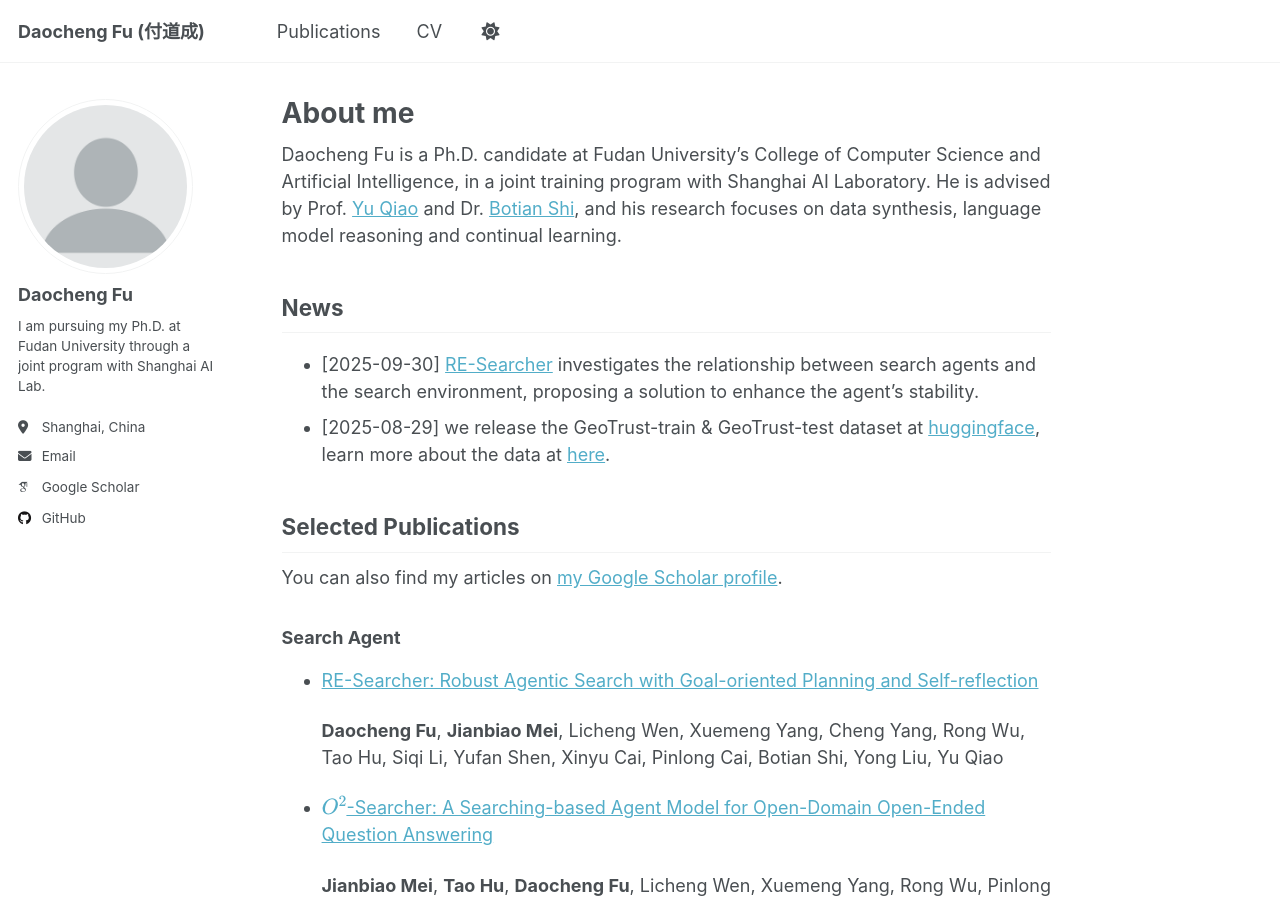
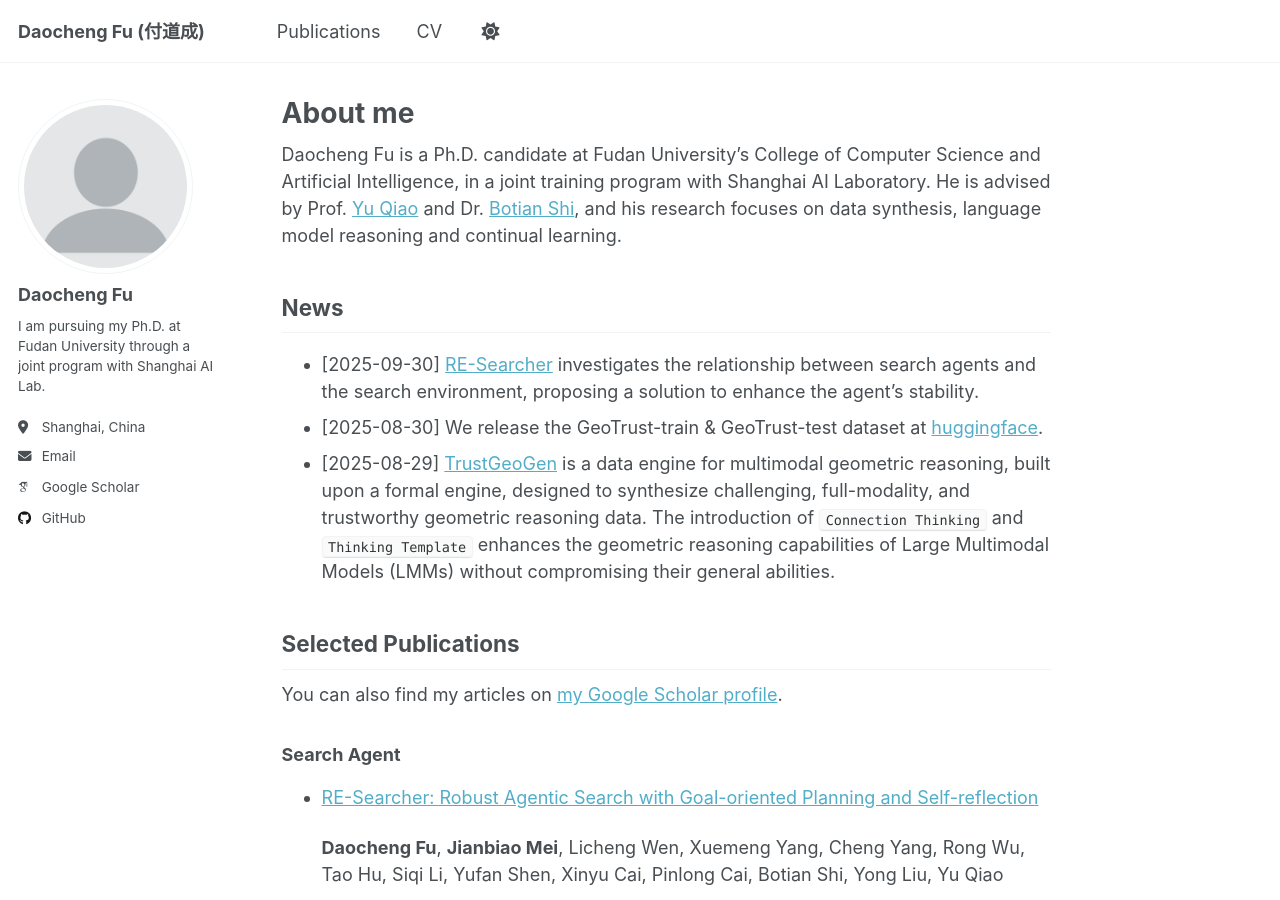
Before and after one commit to fudaocheng/AcademicPage, a Jekyll site: the page built from _pages/about.md, in a window 1280 px wide and 900 px high. Built offline with Jekyll 4.4.1, drawn with Linux system fonts in a browser that asks for light colours; some web fonts are replaced; a script that is not in the unit is left out.

Commit message:
publish version, update about page

```diff
--- a/_pages/about.md
+++ b/_pages/about.md
@@ -12,8 +12,9 @@ Daocheng Fu is a Ph.D. candidate at Fudan University’s College of Computer Sci
 
 ## News
 
-- [2025-09-30] [RE-Searcher]((https://arxiv.org/abs/2509.26048)) investigates the relationship between search agents and the search environment, proposing a solution to enhance the agent's stability.
-- [2025-08-29] we release the GeoTrust-train & GeoTrust-test dataset at [huggingface](https://huggingface.co/datasets/U4R/GeoTrust), learn more about the data at [here](https://arxiv.org/abs/2504.15780).
+- [2025-09-30] [RE-Searcher](https://arxiv.org/abs/2509.26048) investigates the relationship between search agents and the search environment, proposing a solution to enhance the agent's stability.
+- [2025-08-30] We release the GeoTrust-train & GeoTrust-test dataset at [huggingface](https://huggingface.co/datasets/U4R/GeoTrust).
+- [2025-08-29] [TrustGeoGen](https://arxiv.org/abs/2504.15780) is a data engine for multimodal geometric reasoning, built upon a formal engine, designed to synthesize challenging, full-modality, and trustworthy geometric reasoning data. The introduction of `Connection Thinking` and `Thinking Template` enhances the geometric reasoning capabilities of Large Multimodal Models (LMMs) without compromising their general abilities.
 
 
 ## Selected Publications
```
